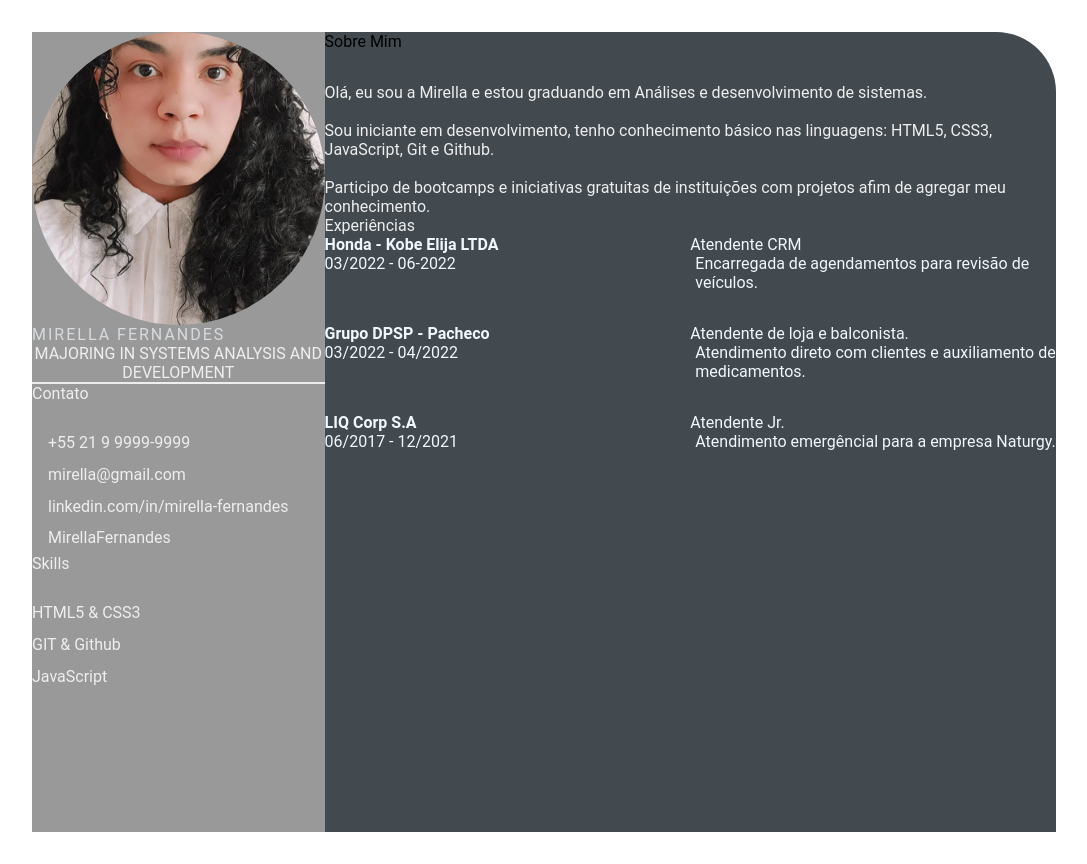
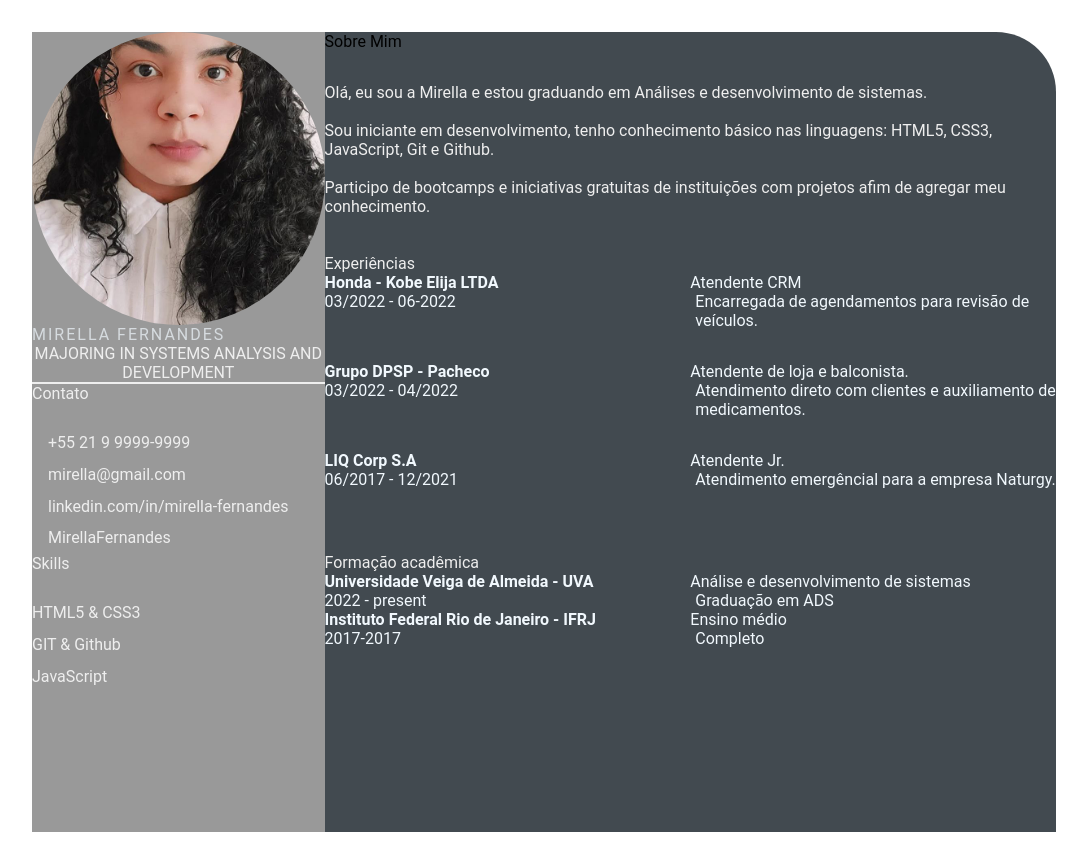
Before and after one commit to MirellaFernandes/devweek.git.github.io, a plain HTML site: page index.html in a window 1280 px wide. Shown: the whole page, without its empty margins (96-1183 px from the left). Drawn offline with Linux system fonts and the light colour scheme.

Commit message:
day-04 (#4)

```diff
--- a/index.html
+++ b/index.html
@@ -43,10 +43,10 @@
                     Olá, eu sou a Mirella e estou graduando em Análises e desenvolvimento de sistemas.<br>
                     <br> Sou iniciante em desenvolvimento, tenho conhecimento básico nas linguagens: HTML5, CSS3, JavaScript, Git e Github.<br>
                     <br> Participo de bootcamps e iniciativas gratuitas de instituições com projetos afim de agregar meu conhecimento.<br>
-                </p>
+                </p><br>
             </div>
             <section class="experience gap">
-                <div class="right-title">Experiências</div>
+                <div class="right-title"><br>Experiências</div>
                 <div class="experience-contents">
                     <div class="exp-left">
                         <p class="exp-company-name">Honda - Kobe Elija LTDA</p>
@@ -84,6 +84,29 @@
                     </div>
                 </div>
             </section>
+
+            <section class="education-gap">
+                <div class="right-title">Formação acadêmica</div>
+                <div class="education-contents">
+
+                   <div> <p class="education-school-name">Universidade Veiga de Almeida - UVA </p>
+                    <p class="education-time-period">2022 - present </p>
+                    </div>
+
+                    <div class="education-right">
+                        <p class="education-subject">Análise e desenvolvimento de sistemas</p>
+                        <p class="education-desc">Graduação em ADS</p></div>
+
+                     <div> <p class="education-school-name">Instituto Federal Rio de Janeiro - IFRJ </p>
+                    <p class="education-time-period">2017-2017 </p></div>
+
+                    <div class="education-left">
+                        <p class="education-subject">Ensino médio</p>
+                        <p class="education-desc">Completo</p>
+
+                    </div>
+
+            </section>
         </section>
     </main>
 </body>
```
